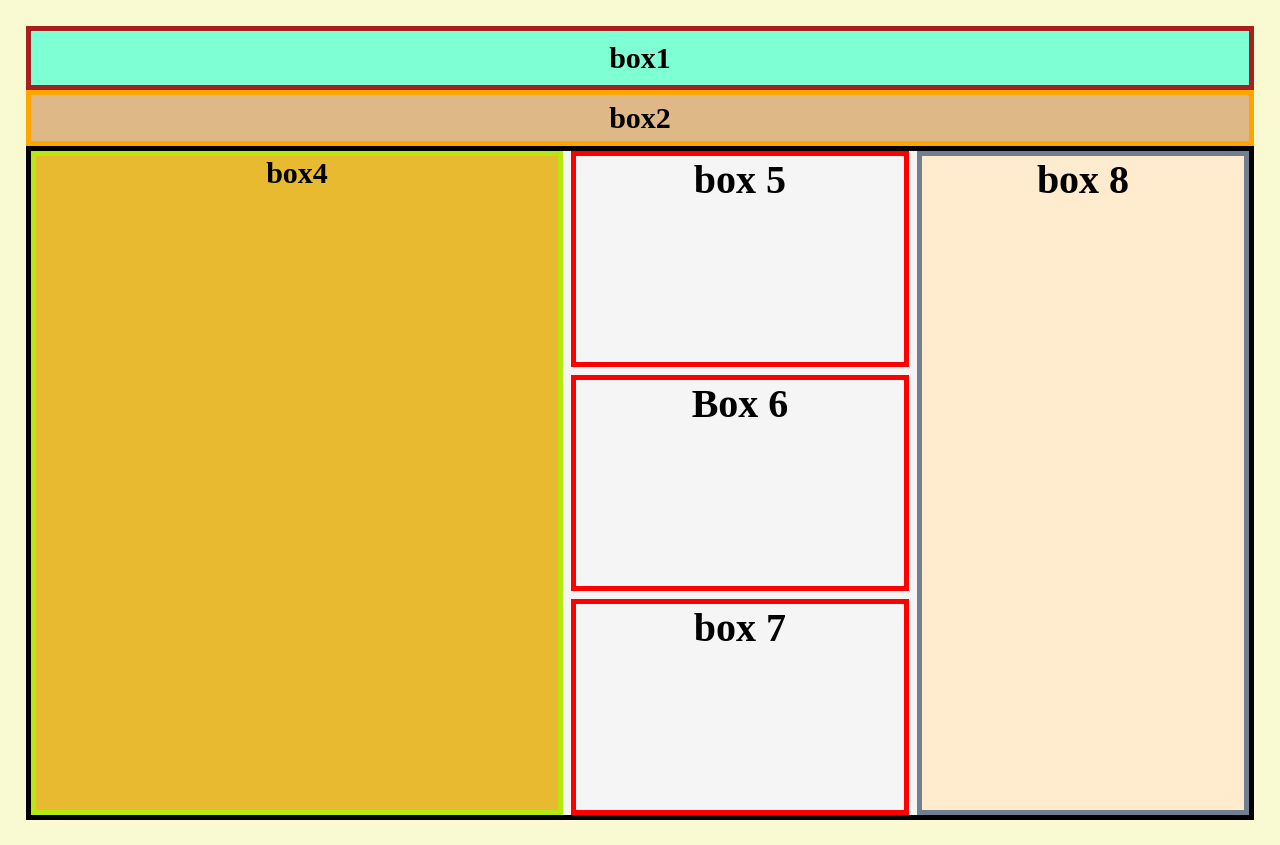
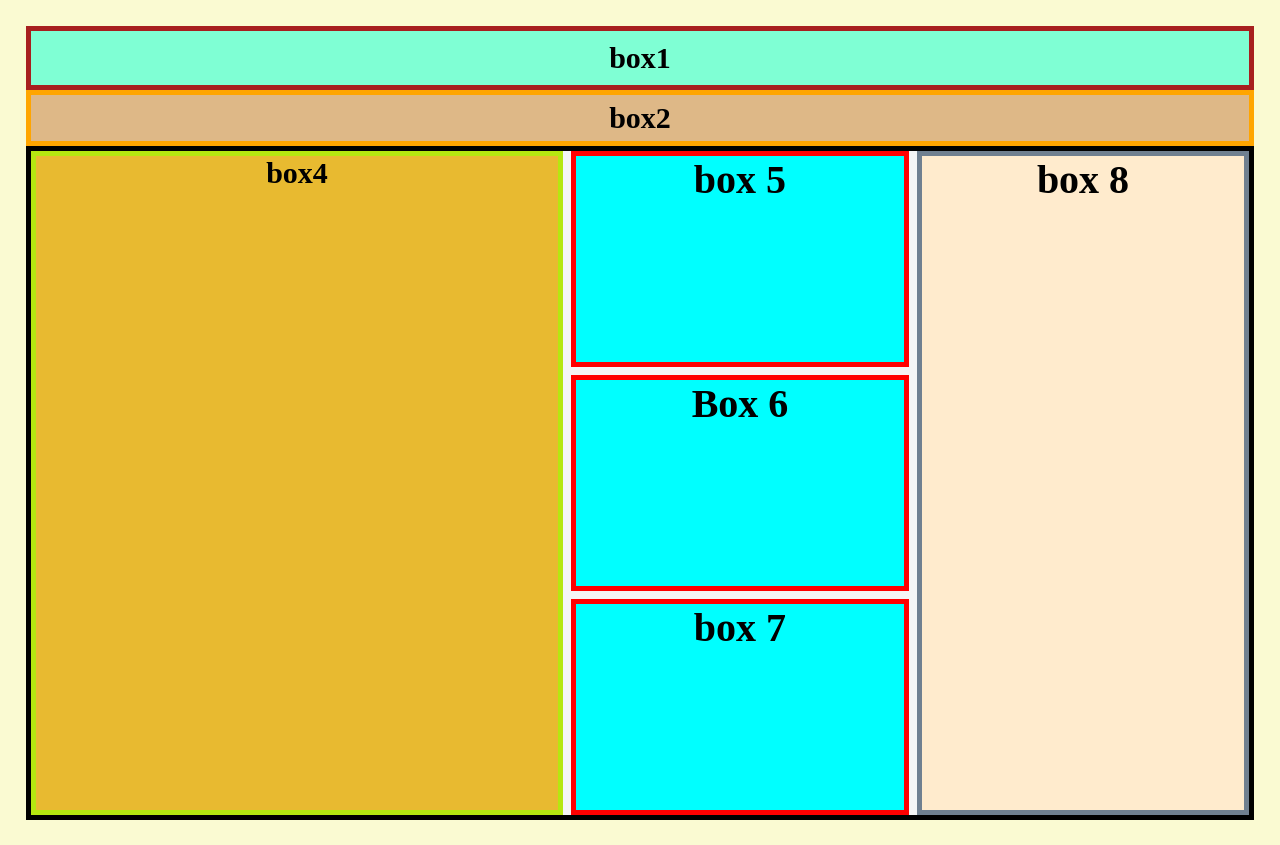
Before and after one commit to Vijisdurai/NSIC-web-development, a plain HTML site: page day3/index.html in a window 1280 px wide. Drawn offline with Linux system fonts and the light colour scheme.

Commit message:
index.css change

```diff
--- a/day3/index.css
+++ b/day3/index.css
@@ -64,7 +64,7 @@ body{
     flex-grow: 1;
     margin: 0px 8px;
     border: solid 5px red;
-    background-color: ;
+    background-color: aqua;
 }
 .middle-column div + div{
     margin-top: 8px;
```
